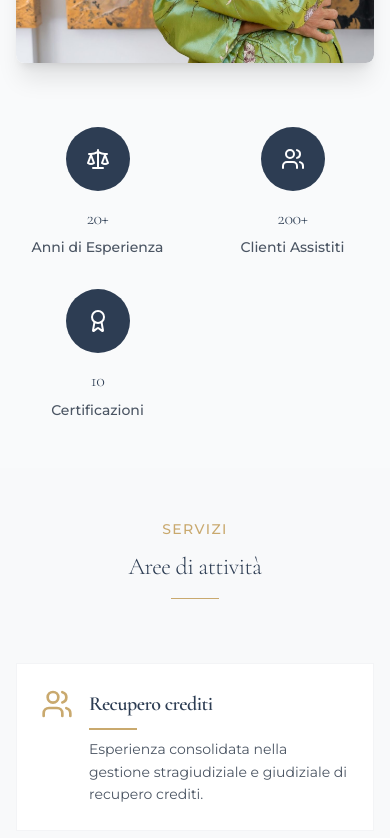
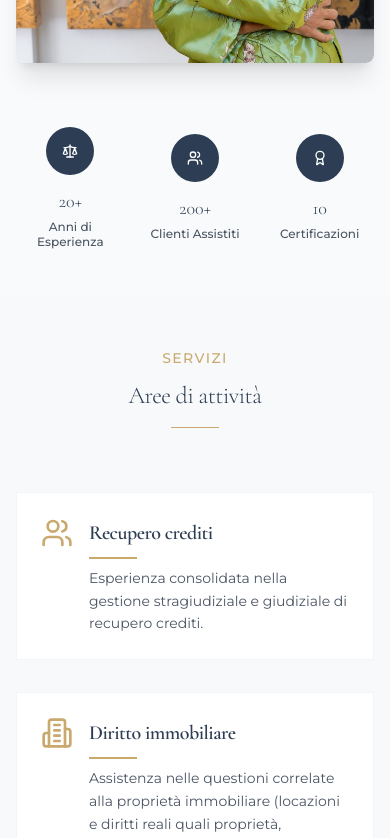
Before and after one commit to axelfleureau/avvocato-clara-falomo-boilerplate, a Next.js app: page / in a window 390 px wide. Shown: the part 2300-3138 px from the top of the page. Built offline with nearby package versions, Linux system fonts and the light colour scheme.

Commit message:
Miglioramenti mobile

```diff
--- a/app/globals.css
+++ b/app/globals.css
@@ -75,6 +75,8 @@
     @apply font-montserrat;
   }
 }
+
+
 
 /* Custom styles with mobile-first approach */
 .section-padding {
--- a/components/about-section.tsx
+++ b/components/about-section.tsx
@@ -128,15 +128,15 @@ const AboutSection = () => {
           variants={containerVariants}
           initial="hidden"
           animate={isInView ? "visible" : "hidden"}
-          className="grid grid-cols-2 lg:grid-cols-3 gap-8"
+          className="flex justify-center items-center gap-4 sm:gap-8 lg:gap-12"
         >
           {stats.map((stat, index) => (
-            <motion.div key={index} variants={itemVariants} className="text-center">
-              <div className="inline-flex items-center justify-center w-16 h-16 bg-primary text-white rounded-full mb-4">
-                <stat.icon size={24} />
+            <motion.div key={index} variants={itemVariants} className="text-center flex-1 max-w-xs">
+              <div className="inline-flex items-center justify-center w-12 h-12 sm:w-14 sm:h-14 lg:w-16 lg:h-16 bg-primary text-white rounded-full mb-3 sm:mb-4 mx-auto">
+                <stat.icon className="w-4 h-4 sm:w-5 sm:h-5 lg:w-6 lg:h-6" />
               </div>
-              <div className="heading-sm text-primary mb-2">{stat.number}</div>
-              <p className="text-sm text-gray-600 font-medium">{stat.label}</p>
+              <div className="text-lg sm:text-xl lg:text-2xl xl:text-3xl font-cormorant font-light text-primary mb-1 sm:mb-2">{stat.number}</div>
+              <p className="text-xs sm:text-sm lg:text-base text-gray-600 font-medium leading-tight">{stat.label}</p>
             </motion.div>
           ))}
         </motion.div>
--- a/components/footer.tsx
+++ b/components/footer.tsx
@@ -151,6 +151,9 @@ const Footer = () => {
           className="border-t border-gray-800 mt-8 pt-8 flex flex-col md:flex-row justify-between items-center"
         >
           <div className="text-gray-500 text-sm mb-4 md:mb-0">
+            Piazza XX Settembre n.8, Pordenone.
+          </div>
+          <div className="text-gray-500 text-sm mb-4 md:mb-0">
             &copy; {new Date().getFullYear()} Avv. Clara Falomo. Tutti i diritti riservati.
           </div>
           <div className="flex space-x-6">
```
Also changed, not shown: 1 other file (tests, documents, lock files or other folders).
